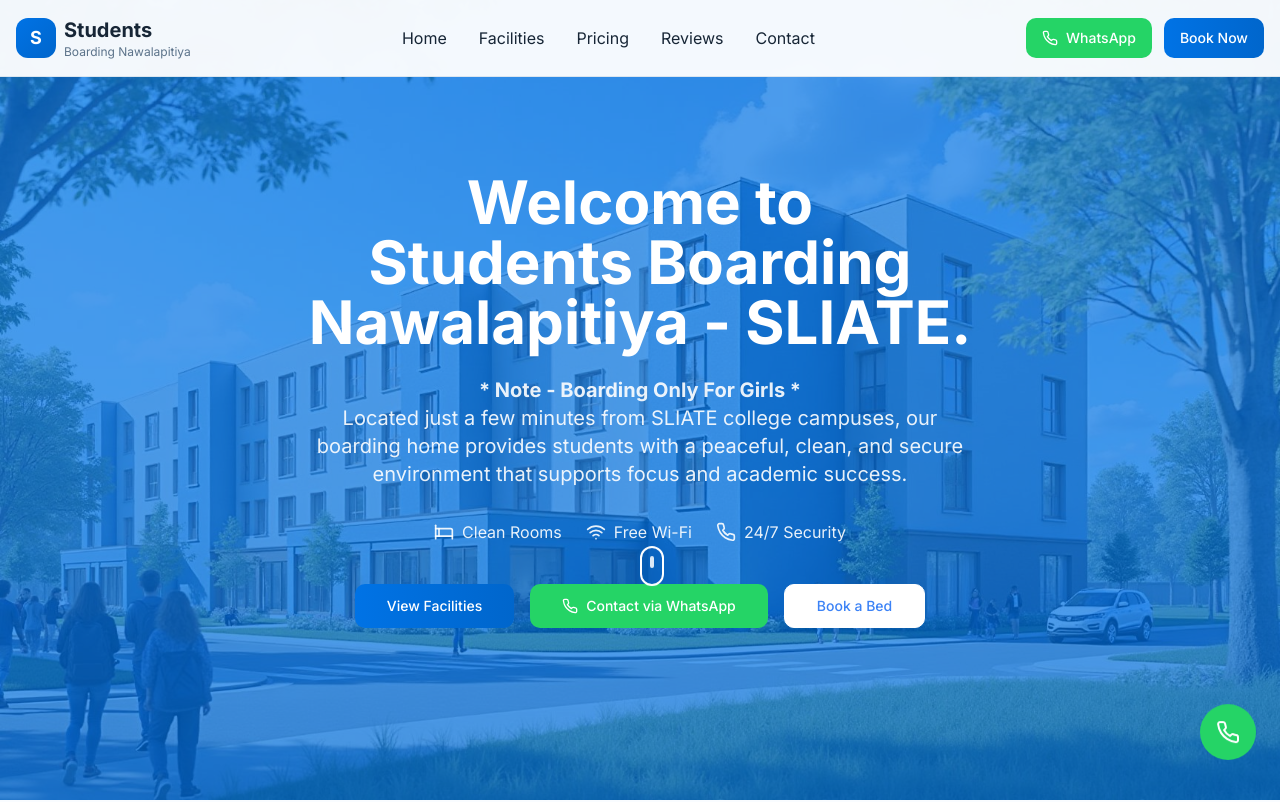
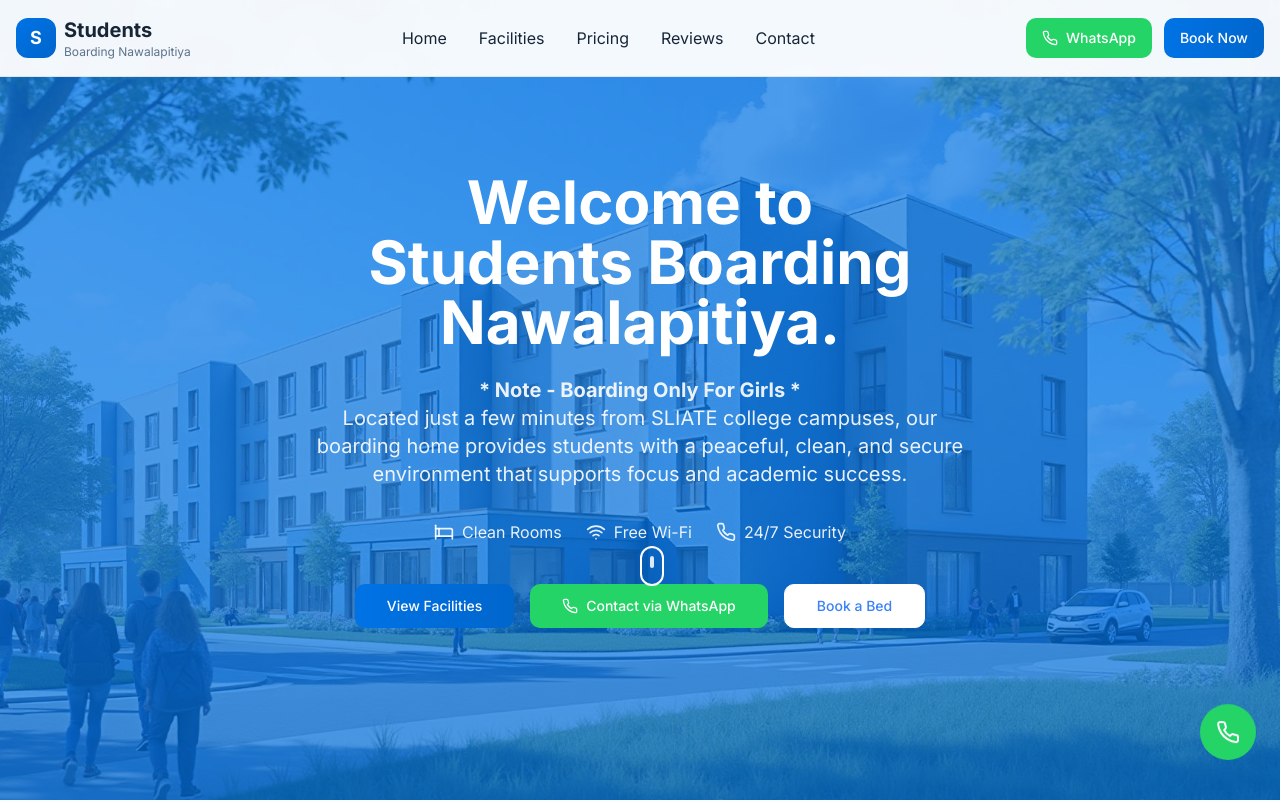
Before and after one commit to N1af/N1af.github.io, a React (Vite) app: page / in a window 1280 px wide. Shown: the top 802 px of the page. Built offline with nearby package versions, Linux system fonts and the light colour scheme.

Commit message:
Update Hero.tsx

```diff
--- a/src/components/Hero.tsx
+++ b/src/components/Hero.tsx
@@ -27,7 +27,7 @@
         <div className="max-w-4xl mx-auto">
           <h1 className="text-4xl md:text-6xl font-bold mb-6 leading-tight">
             Welcome to
-            <span className="block text-white">Students Boarding Nawalapitiya - SLIATE.</span>
+            <span className="block text-white">Students Boarding Nawalapitiya.</span>
           </h1>
 
           <p className="text-lg md:text-xl mb-8 opacity-90 max-w-2xl mx-auto">
```
